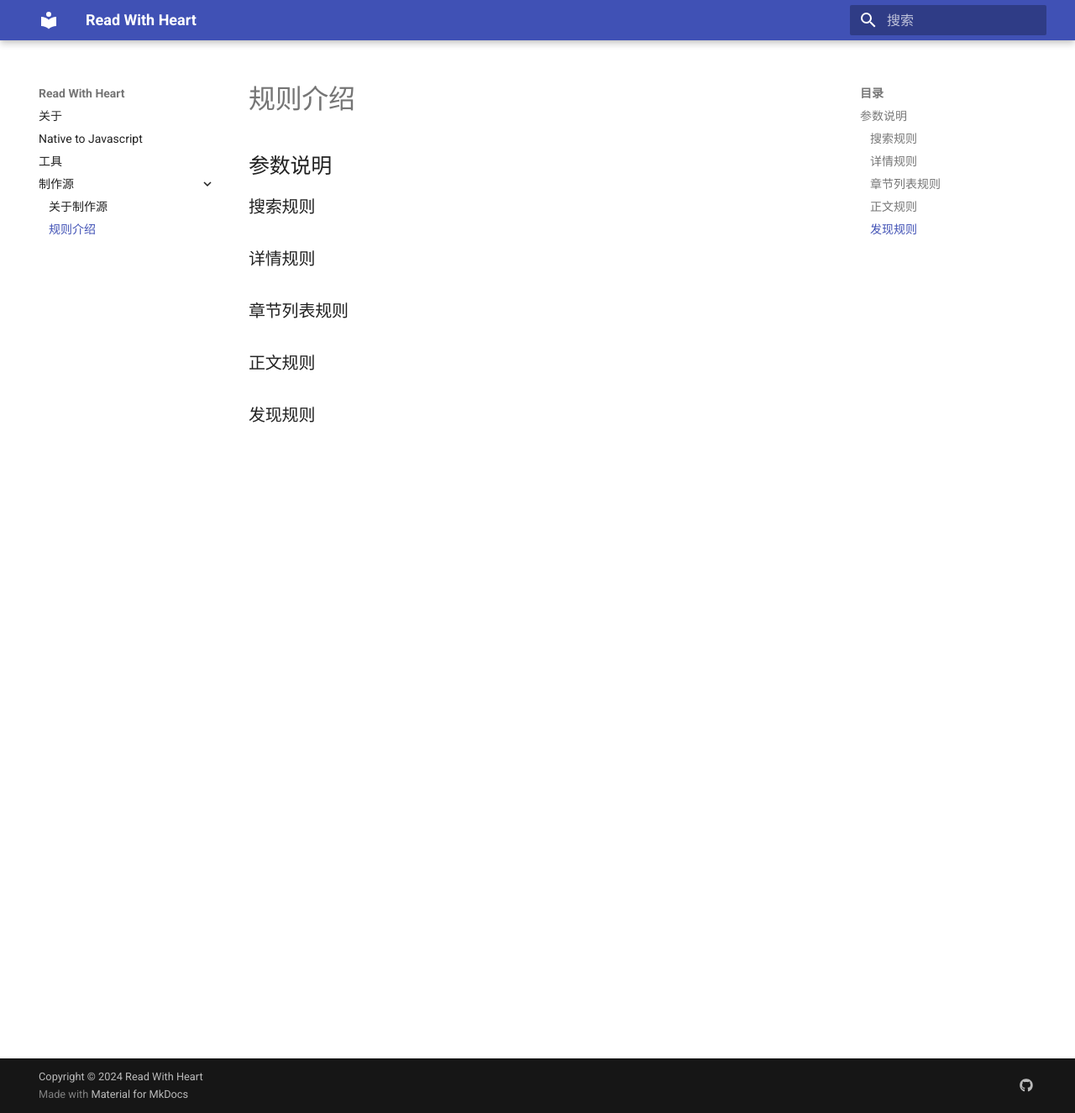
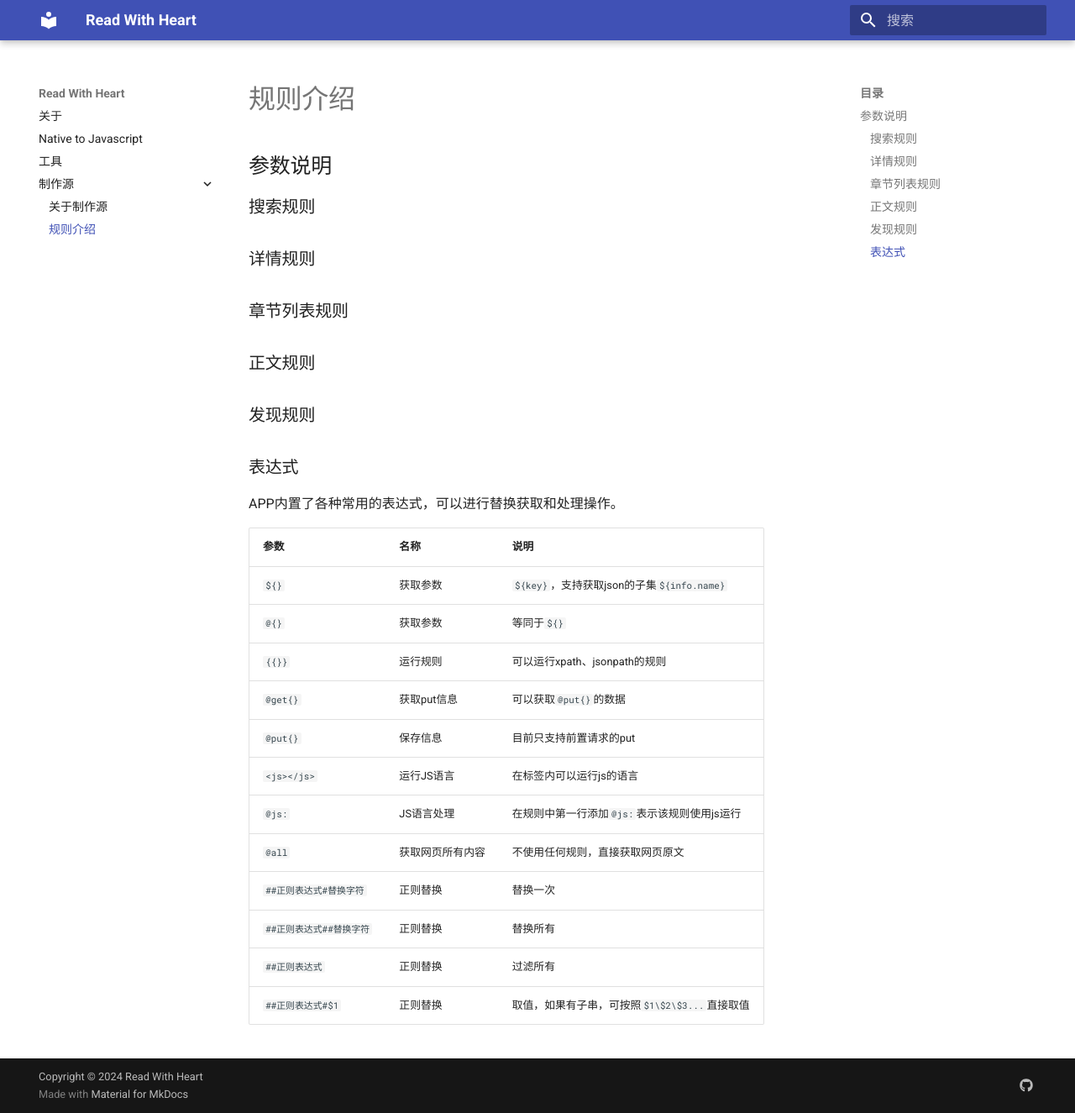
Before and after one commit to wanan99/read-with-heart-docs, an MkDocs documentation site: the page built from docs/制作源/rules-Introduction.md, in a window 1280 px wide and 1325 px high. Shown: the whole window at 84% size. Built offline with MkDocs 1.6.1 and Material for MkDocs 9.7.7, drawn with Linux system fonts in a browser that asks for light colours.

Commit message:
up rules

```diff
--- a/docs/制作源/rules-Introduction.md
+++ b/docs/制作源/rules-Introduction.md
@@ -11,3 +11,22 @@
 ### 正文规则
 
 ### 发现规则
+
+### 表达式
+
+APP内置了各种常用的表达式，可以进行替换获取和处理操作。
+
+| 参数 | 名称 | 说明                                 |
+|:---|:---|:-----------------------------------|
+| `${}` | 获取参数 | `${key}`，支持获取json的子集`${info.name}` |
+| `@{}` | 获取参数 | 等同于`${}`                           |
+| `{{}}` | 运行规则 | 可以运行xpath、jsonpath的规则              |
+| `@get{}` | 获取put信息 | 可以获取`@put{}`的数据                    |
+| `@put{}` | 保存信息 | 目前只支持前置请求的put                      |
+| `<js></js>` | 运行JS语言 | 在标签内可以运行js的语言                      |
+| `@js:` | JS语言处理 | 在规则中第一行添加`@js:`表示该规则使用js运行         |
+| `@all` | 获取网页所有内容 | 不使用任何规则，直接获取网页原文                   |
+| `##正则表达式#替换字符` | 正则替换 | 替换一次                               |
+| `##正则表达式##替换字符` | 正则替换 | 替换所有                               |
+| `##正则表达式` | 正则替换 | 过滤所有                               |
+| `##正则表达式#$1` | 正则替换 | 取值，如果有子串，可按照`$1\$2\$3...`直接取值      |
```
